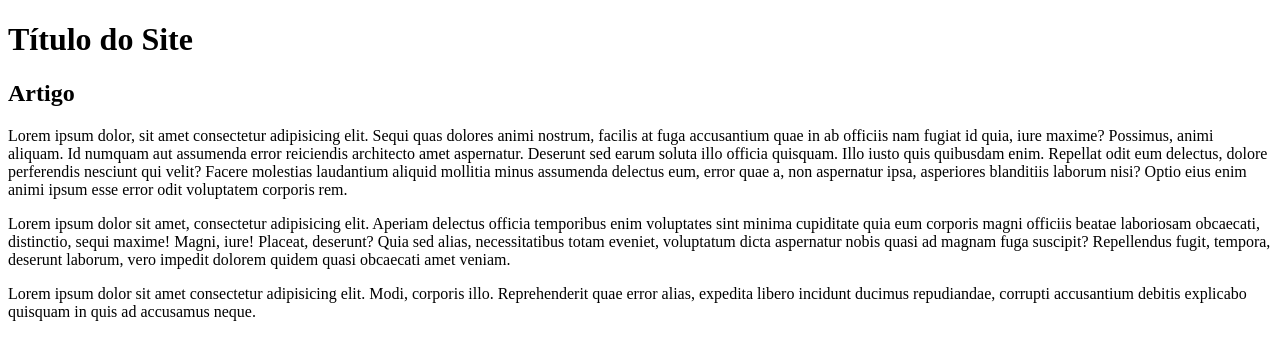
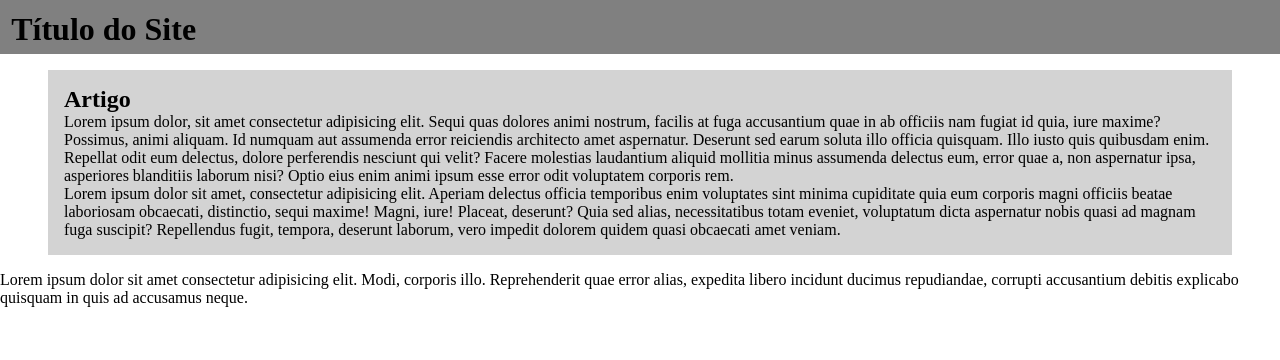
Before and after one commit to userfortest01/curso-em-video, a plain HTML site: page index.html in a window 1280 px wide. Drawn offline with Linux system fonts and the light colour scheme.

Commit message:
adicionando na branch main

```diff
--- a/index.html
+++ b/index.html
@@ -3,6 +3,7 @@
 <head>
     <meta charset="UTF-8">
     <meta name="viewport" content="width=device-width, initial-scale=1.0">
+    <link rel="stylesheet" href="style.css">
     <title>Projeto Site</title>
 </head>
 <body>
--- /dev/null
+++ b/style.css
@@ -0,0 +1,16 @@
+* {
+    padding: 0;
+    margin: 0;
+}
+
+header {
+    background-color: grey;
+    padding: 0.7em;
+    height: 2em;
+}
+
+main {
+    background-color: lightgrey;
+    padding: 1em;
+    margin: 1em 3em;
+}
```
